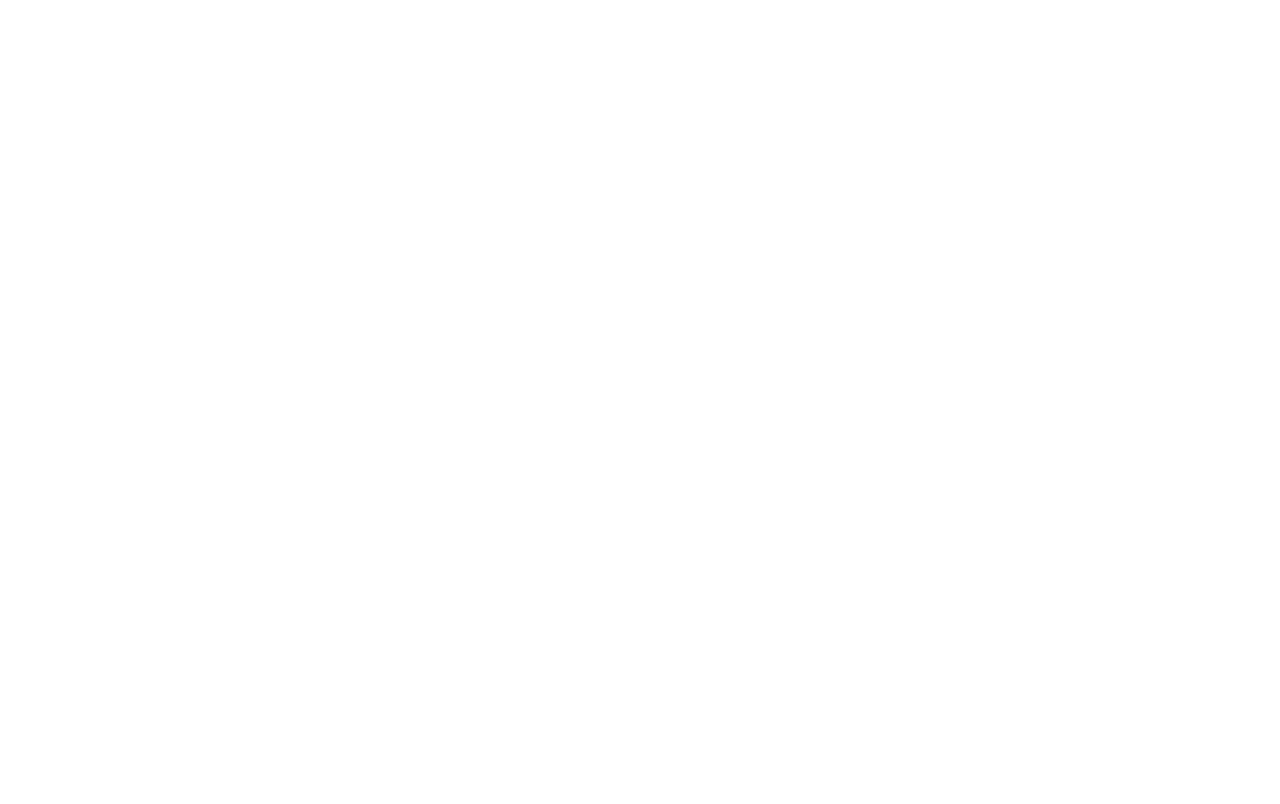
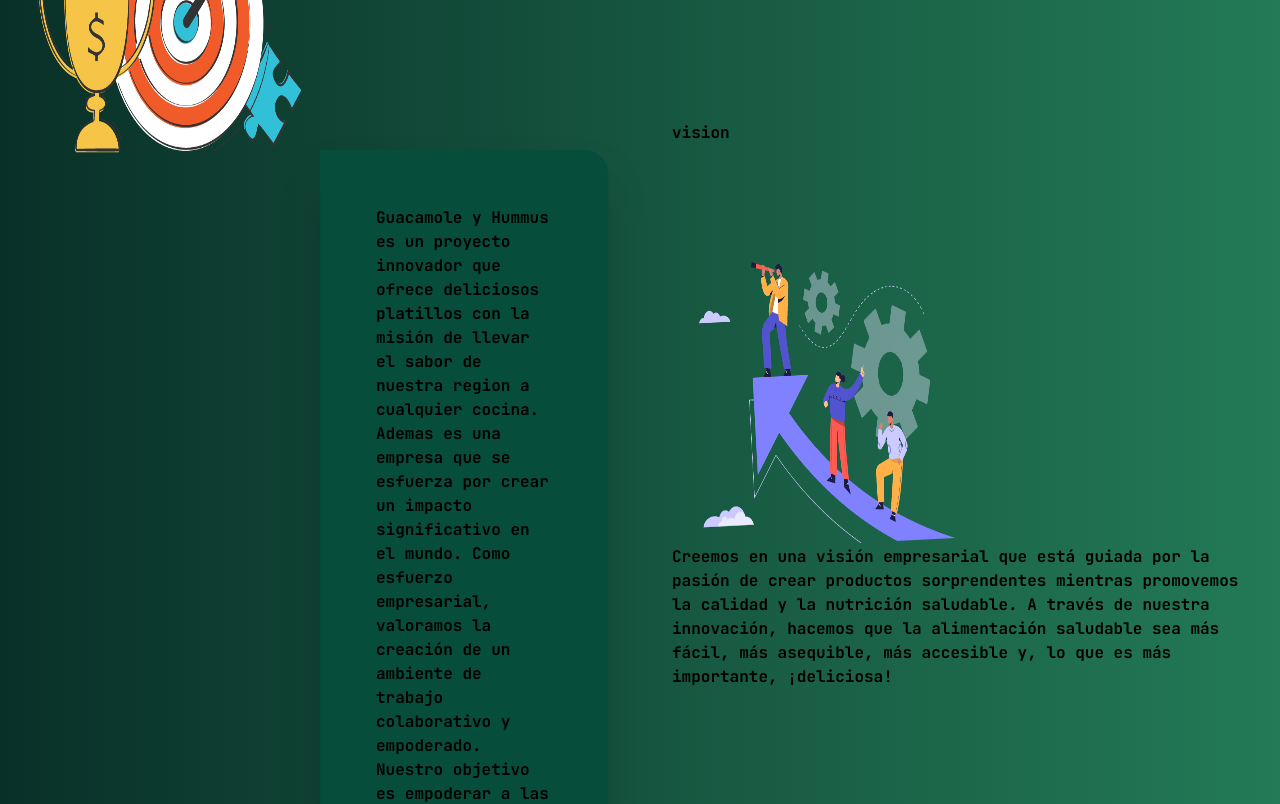
Before and after one commit to JsMendoza13/proyect-joly, a React (Vite) app in the folder final-react-app/: page / in a window 1280 px wide. Shown: the part 1100-1904 px from the top of the page. Before the commit the page ends 800 px from the top, so only its background shows below. Built offline with nearby package versions, Linux system fonts and the light colour scheme.

Commit message:
Creando seccion mision, vision

```diff
--- a/final-react-app/src/components/pages/Main.jsx
+++ b/final-react-app/src/components/pages/Main.jsx
@@ -2,6 +2,7 @@ import React from 'react'
 
 const Main = () => {
   return (
+      <section>
     <section className='container h-[90vh] grid grid-cols-1 md:grid-cols-8 '>
 
        {/*  Informacion del Main, y divisiones */}
@@ -25,8 +26,6 @@ const Main = () => {
 
         </section>
 
-
-
            {/*  Parte de titulo y Descripcion */}
         <section className='md:col-span-3 flex items-center justify-center p-8  '>
            <div>
@@ -34,6 +33,32 @@ const Main = () => {
             <p className='text-gray-300'>Mejore cualquier comida o refrigerio con este delicioso guacamole que complace a todos, perfectamente obtenido y preparado para obtener el máximo sabor. </p>
             </div>
         </section>
+        </section>
+       {/*  PARTE DE LA MISION - VISION */}
+        <section className=' h-[100vh] grid grid-cols-1 md:grid-cols-8 '>
+
+          <section className='md:col-span-4 flex items-center justify-center p-8'>
+          <div>
+            <h1 className='font-bold text-quaternary m-1 ml-5 text-6xl text-secundary' >Mision</h1>
+            <img className='md:mt-10 mt-[10%] md:w-[50%] w-[100%] md:h-86 h-80 ' src="../src/assets/mision.png" />
+
+          <p className='relative bg-emerald-900 shadow-2xl rounded-tr-3xl rounded-br-lg xl:p-14 p-10 w-full md:w-[50%] flex flex-col md:ml-[30%] ml-[50%] -translate-x-[-40%] xl:-mt-[1%] -mt-[2%]  h-[100%] '>Guacamole y Hummus es un proyecto innovador que ofrece deliciosos platillos con la misión de llevar el sabor de nuestra region a cualquier cocina.
+          Ademas es una empresa que se esfuerza por crear un impacto significativo en el mundo. Como esfuerzo empresarial, valoramos la creación de un ambiente de trabajo colaborativo y empoderado. Nuestro objetivo es empoderar a las personas a través de nuestros productos y brindarles la oportunidad de aprender nuevas habilidades mientras se divierten.</p></div>
+          </section>
+
+        <section className='md:col-span-4 flex items-center justify-center p-8'>
+          <div>
+            <h1>vision</h1>
+            <img className='md:mt-20 mt-[20%] md:w-[50%] w-[100%] md:h-86 h-80  -rotate-3  ' src="../src/assets/vision.png" />
+
+            <p>Creemos en una visión empresarial que está guiada por la pasión de crear productos sorprendentes mientras promovemos la calidad y la nutrición saludable.
+            A través de nuestra innovación, hacemos que la alimentación saludable sea más fácil, más asequible, más accesible y, lo que es más importante, ¡deliciosa!
+            </p>
+            </div>
+          </section>
+
+        </section>
+
     </section>
 
   )
```
Also changed, not shown: final-react-app/src/assets/mision.png (added), final-react-app/src/assets/vision.png (added).
